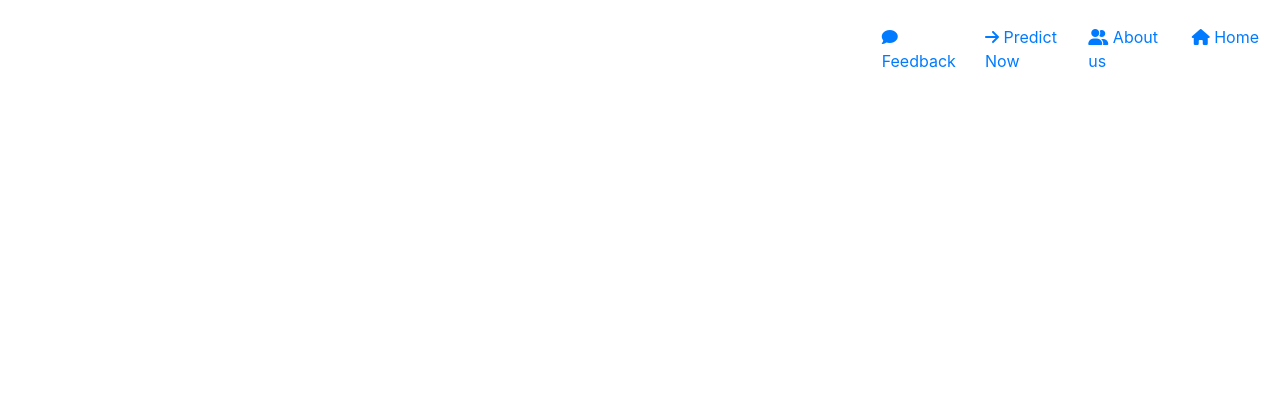
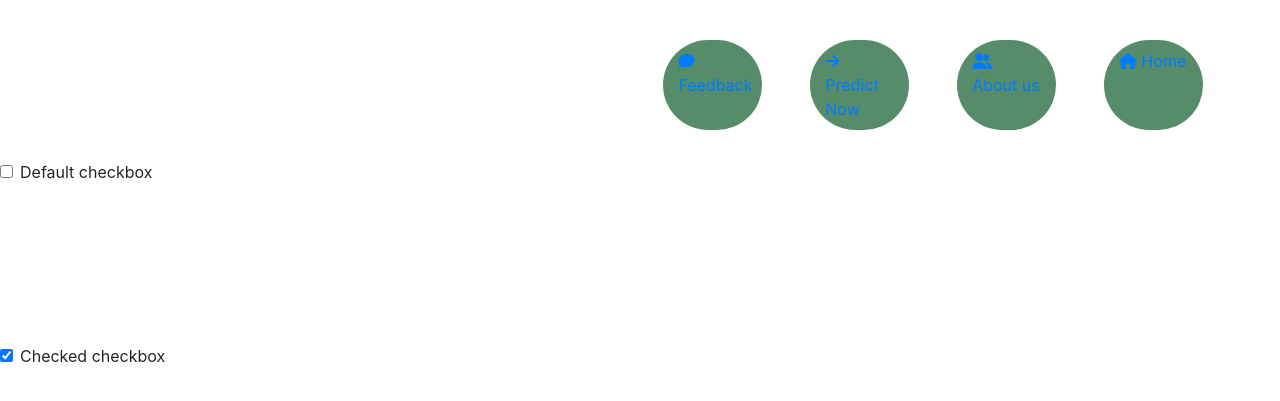
Before and after one commit to AmilaAP/HealthPredectionWebsite, a Flask app: page /result in a window 1280 px wide. Shown: the top 401 px of the page. Run offline with Flask 2, Linux system fonts and the light colour scheme; some libraries are stand-ins or nearby versions.

Commit message:
before update result page

```diff
--- a/app.py
+++ b/app.py
@@ -17,6 +17,10 @@ def predict():
 def result():
     return render_template('result.html')
 
+@app.route('/predictnew')
+def predictnew():
+    return render_template('predictnew.html')
+
 
 if __name__ == '__main__':
     app.run()
--- a/static/style.css
+++ b/static/style.css
@@ -11,6 +11,19 @@
     text-decoration: none;
     list-style: none;
     margin-top: 16px;
+    margin-right: 38px;
+
+}
+
+.main-nav-item{
+    padding:.7rem 3rem;
+    background:#568C69;
+    color:#fff;
+    cursor: pointer;
+    margin-top: 1rem;
+    font-size: 1rem;
+    border-radius: 5rem;
+    margin: 1.5rem;
 }
 
 .link-text {
@@ -210,7 +223,7 @@
     color: white;
 }
 
-.btn{
+.btnn{
     padding:.7rem 3rem;
     background:#568C69;
     color:#fff;
--- a/templates/index.html
+++ b/templates/index.html
@@ -105,7 +105,7 @@
                     <input type="email" placeholder="email" class="box">
                     <input type="text" placeholder="project" class="box">
                     <textarea name="" id="" cols="30" rows="10" class="box message" placeholder="Please send your feedback to us. If you did not find your symptoms in the form, please send your symptoms to update our symptoms"></textarea>
-                    <button type="submit" class="btn"> send <i class="fas fa-paper-plane"></i> </button>
+                    <button type="submit" class="btnn"> send <i class="fas fa-paper-plane"></i> </button>
              </form>
          </div>
     </section>
--- a/templates/result.html
+++ b/templates/result.html
@@ -2,6 +2,11 @@
 {% block title %}Result{% endblock %}
 {% block head %}
     {{ super() }}
+    <style>
+        .form-check{
+            margin-top: 10rem;
+        }
+    </style>
 {% endblock %}
 
 {% block nav %}
@@ -21,4 +26,17 @@
 
     </div>
 
+        <div class="form-check">
+        <input class="form-check-input" type="checkbox" value="" id="flexCheckDefault">
+        <label class="form-check-label" for="flexCheckDefault">
+        Default checkbox
+        </label>
+        </div>
+        <div class="form-check">
+        <input class="form-check-input" type="checkbox" value="" id="flexCheckChecked" checked>
+        <label class="form-check-label" for="flexCheckChecked">
+        Checked checkbox
+        </label>
+        </div>
+
 {% endblock %}
```
Also changed, not shown: templates/predictnew.html (added, +25 -0 lines).
